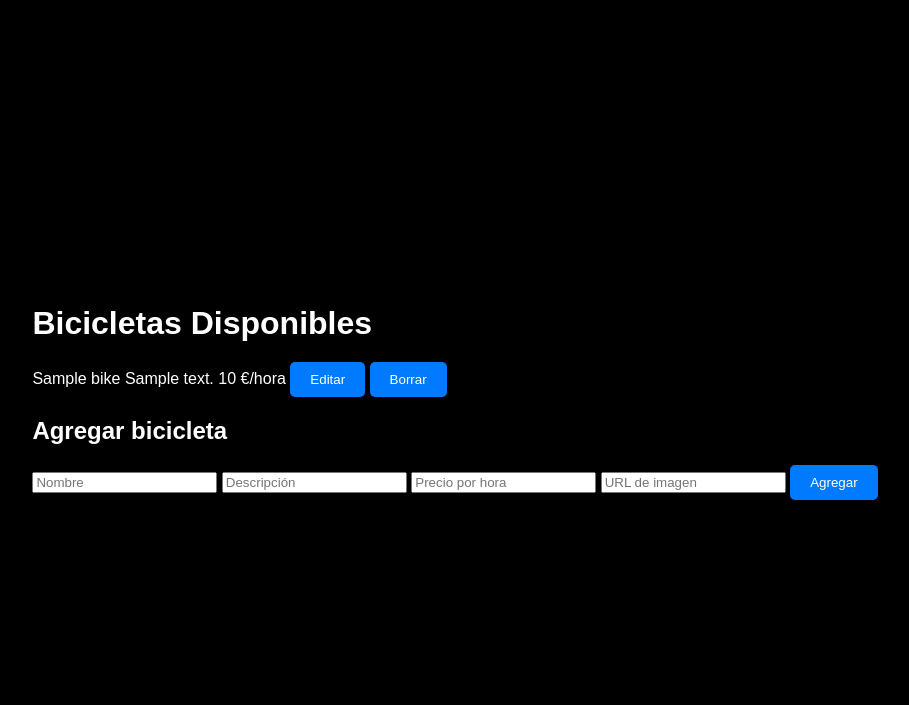
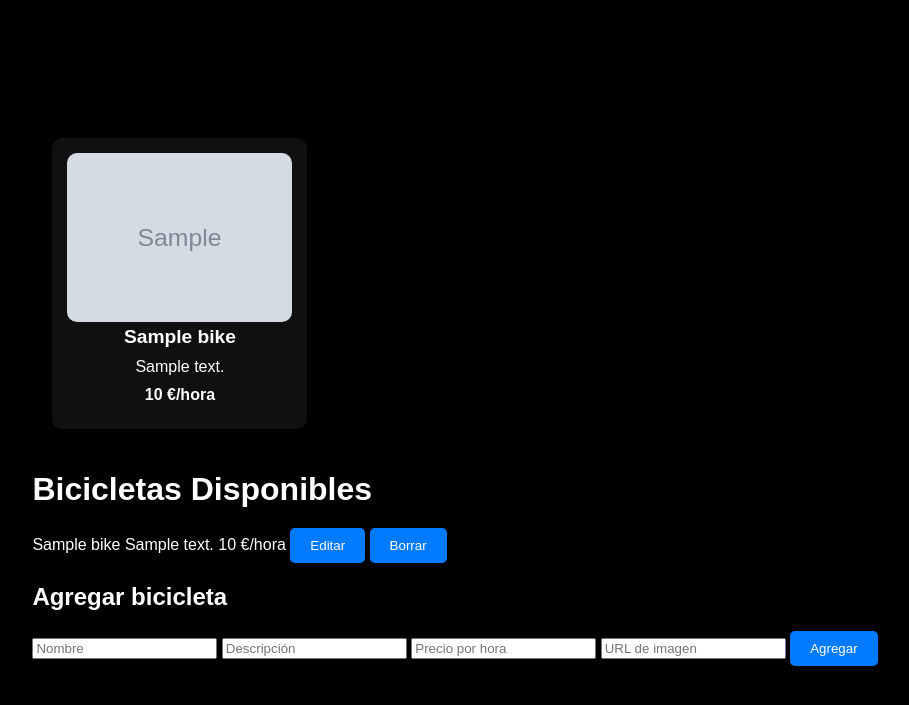
Before and after one commit to enricrocavilalta/happyrentalbike, a Node server app: page / in a window 1280 px wide. Shown: the top 705 px of the page, without its empty margins (185-1094 px from the left). Run offline with Node 20, Linux system fonts and the light colour scheme; tables that the repository leaves empty or names only in its code hold one stand-in row (values such as "Sample post"); grey boxes marked "Sample" are stand-in pictures; some libraries are stand-ins or nearby versions.

Commit message:
añade foto

```diff
--- a/public/index.html
+++ b/public/index.html
@@ -7,6 +7,8 @@
     <link rel="stylesheet" href="styles.css"> <!-- Adjust the path to your CSS file -->
 </head>
 <body>
+  <div>
+    <div id="user-bike-grid" class="bike-grid"></div>
     <div id="crud-container">
       <h1>Bicicletas Disponibles</h1>
       <div id="bike-list"></div>
@@ -32,5 +34,6 @@
       <ul id="bike-list"></ul>
       <script src="script.js"></script>
     </div>
+  </div>
 </body>
 </html>
--- a/public/script.js
+++ b/public/script.js
@@ -50,6 +50,7 @@ document.getElementById('create-bike-form').addEventListener('submit', async (e)
 
   if (response.ok) {
     alert('Bicicleta agregada');
+    loadPublicBikes();
     loadBikes(); // recarga lista
     e.target.reset(); // limpia el formulario
   } else {
@@ -102,7 +103,7 @@ async function loadBikes() {
         headers: { 'Content-Type': 'application/json' },
         body: JSON.stringify(updatedBike),
       });
-
+      loadPublicBikes();
       loadBikes();
     });
 
@@ -135,6 +136,7 @@ async function deleteBike(id) {
   } else {
     alert('Error al eliminar bicicleta');
   }
+  loadPublicBikes();
   loadBikes();
 }
 
@@ -166,6 +168,7 @@ document.getElementById('update-bike-form').addEventListener('submit', async (e)
 
   if (response.ok) {
     alert('Bicicleta actualizada');
+    loadPublicBikes();
     loadBikes();
     document.getElementById('update-bike-form').style.display = 'none';
   } else {
@@ -174,6 +177,7 @@ document.getElementById('update-bike-form').addEventListener('submit', async (e)
 });
 
 document.addEventListener('DOMContentLoaded', () => {
+  loadPublicBikes();
   loadBikes();
 });
 
@@ -190,3 +194,25 @@ function toggleCrudVisibility() {
 
 // Llamamos a la función para ajustar la visibilidad al cargar la página
 toggleCrudVisibility();
+
+async function loadPublicBikes() {
+  const res = await fetch('/bikes');
+  const bikes = await res.json();
+
+  const container = document.getElementById('user-bike-grid');
+  container.innerHTML = '';
+
+  bikes.forEach(bike => {
+    const card = document.createElement('div');
+    card.classList.add('bike-card');
+
+    card.innerHTML = `
+    <img src="${bike.image_url}" alt="${bike.name}" style="width: 100%; height: auto;">
+      <h3>${bike.name}</h3>
+      <p>${bike.description}</p>
+      <p><strong>${bike.price_per_hour} €/hora</strong></p>
+    `;
+
+    container.appendChild(card);
+  });
+}
--- a/public/styles.css
+++ b/public/styles.css
@@ -46,3 +46,36 @@ body {
   button:hover {
     background-color: #0056b3;
   }
+
+  .bike-grid {
+    display: grid;
+    grid-template-columns: repeat(auto-fill, minmax(220px, 1fr));
+    gap: 20px;
+    padding: 20px;
+  }
+
+  .bike-card {
+    background: #101010;
+    border: none;
+    border-radius: 10px;
+    padding: 15px;
+    text-align: center;
+    box-shadow: 0 4px 6px rgba(0,0,0,0.1);
+    transition: transform 0.2s ease;
+  }
+
+  .bike-card:hover {
+    transform: scale(1.03);
+  }
+
+  .bike-card h3 {
+    margin: 0;
+    font-size: 1.2em;
+  }
+
+  .bike-card p {
+    margin: 10px 0;
+  }
+  img{
+    border-radius: 10px;
+  }
```
Lines whose indentation alone changed are shown as unchanged.
